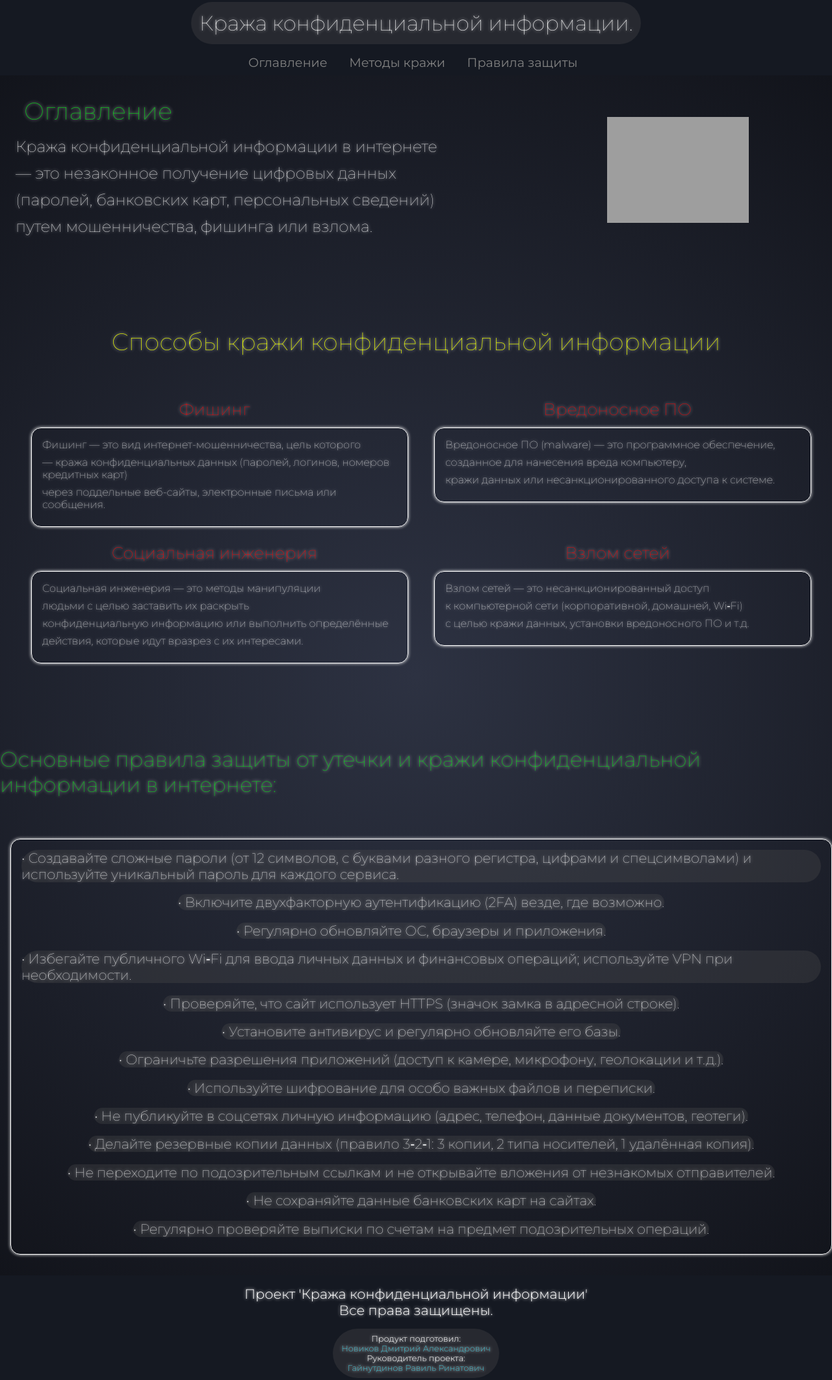
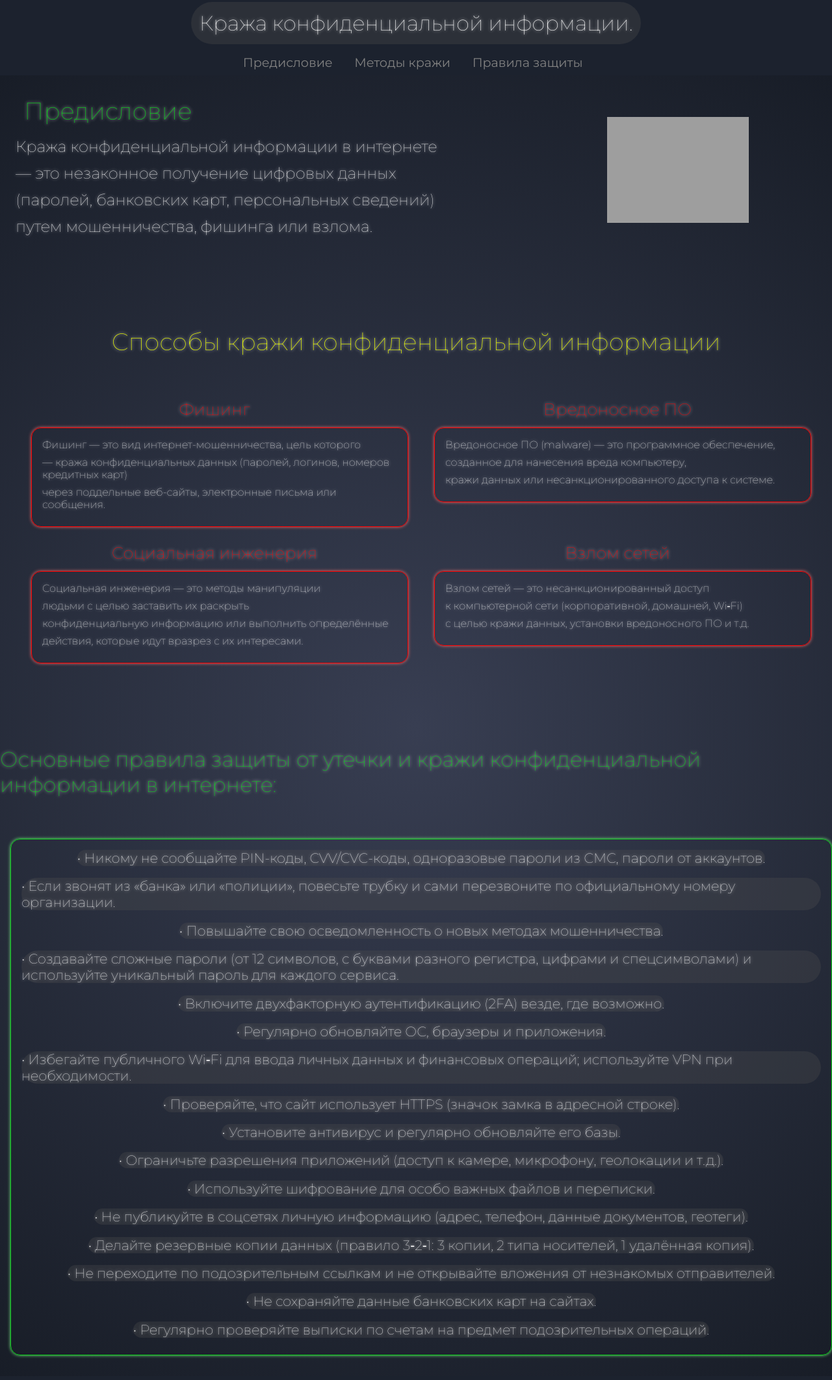
Before and after one commit to punchlover/project-with-my-school, a plain HTML site: page index.html in a window 1280 px wide. Shown: the part 5-2129 px from the top of the page at 65% size. Drawn offline with Linux system fonts and the light colour scheme; grey boxes are pictures that could not be loaded.

Commit message:
Внесение вправок в проект

```diff
--- a/index.html
+++ b/index.html
@@ -13,7 +13,7 @@
                 <h1>Кража конфиденциальной информации.</h1>
             </div>
             <div class="buttons-header">
-                <a href="#start1">Оглавление</a>
+                <a href="#start1">Предисловие</a>
                 <a href="#stealmetods">Методы кражи</a>
                 <a href="#rules">Правила защиты</a>
             </div>
@@ -23,7 +23,7 @@
     <main>
         <div class="start">
             <div class="start-1">
-                <h2 id="start1">Оглавление</h2>
+                <h2 id="start1">Предисловие</h2>
                 <p>Кража конфиденциальной информации в интернете</p>
                 <p>— это незаконное получение цифровых данных</p>
                 <p>(паролей, банковских карт, персональных сведений)</p>
@@ -69,6 +69,9 @@
         </div>
         <h1 id="rules" class="protection-rules-h1">Основные правила защиты от утечки и кражи конфиденциальной информации в интернете:</h1>
         <div class="protection-rules">
+            <p>• Никому не сообщайте PIN-коды, CVV/CVC-коды, одноразовые пароли из СМС, пароли от аккаунтов.</p>
+            <p>• Если звонят из «банка» или «полиции», повесьте трубку и сами перезвоните по официальному номеру организации.</p>
+            <p>• Повышайте свою осведомленность о новых методах мошенничества.</p>
             <p>• Создавайте сложные пароли (от 12 символов, с буквами разного регистра, цифрами и спецсимволами) и используйте уникальный пароль для каждого сервиса.</p>
             <p>• Включите двухфакторную аутентификацию (2FA) везде, где возможно.</p>
             <p>• Регулярно обновляйте ОС, браузеры и приложения.</p>
--- a/style.css
+++ b/style.css
@@ -23,7 +23,7 @@ header {
     top: 0;
     position: sticky;
     width: 100vw;
-    background-color: #151922;
+    background-color: #1c222e;
 }
 
 .general-header {
@@ -82,7 +82,7 @@ footer {
     padding-top: 1em;
     margin: 0;
     width: 100vw;
-    background-color: #151922;
+    background-color: #1c222e;
     gap: 1em;
 }
 
@@ -131,7 +131,7 @@ main {
     flex-direction: column;
     align-items: center;
     background: radial-gradient(
-    circle,#2d3242,#12141b
+    circle,#383e52,#181d27
     );
     gap: 3em;
     padding: 2em 0;
@@ -207,8 +207,8 @@ main {
 }
 
 .fishing-2, .malicious-software-2, .social-engineering-2, .hacking-networks-2 {
-    border: 1px solid white;
-    box-shadow: 0 0 5px white;
+    border: 1px solid rgb(255, 0, 0);
+    box-shadow: 0 0 5px rgb(240, 110, 110);
     padding: 1em;
     border-radius: 15px;
     margin-left: 1em;
@@ -246,8 +246,8 @@ main {
     justify-content: center;
     align-items: center;
     gap: 0.5em;
-    border: 1px solid white;
-    box-shadow: 0 0 5px white;
+    border: 1px solid rgb(12, 211, 28);
+    box-shadow: 0 0 5px rgb(118, 233, 128);
     padding: 1em;
     border-radius: 15px;
     margin-left: 1em;
```
